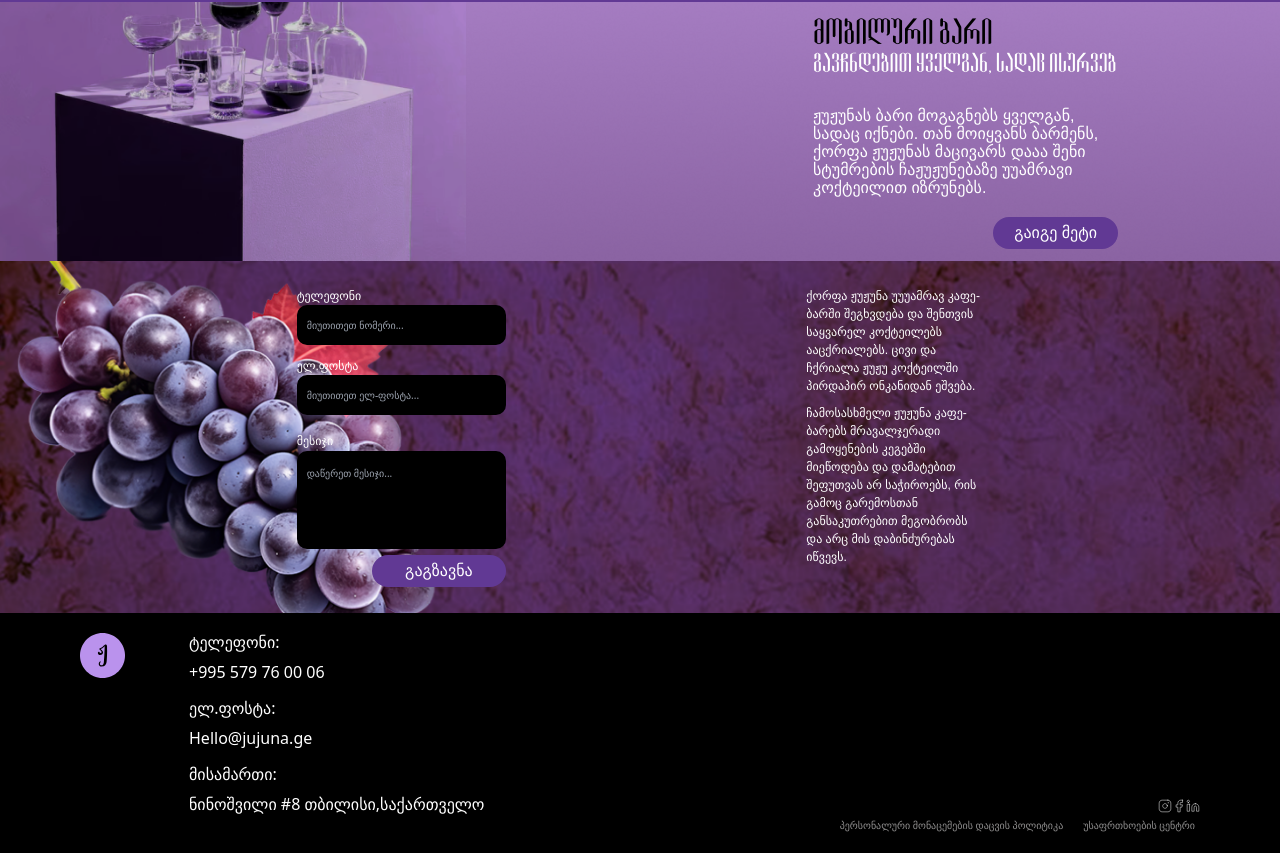
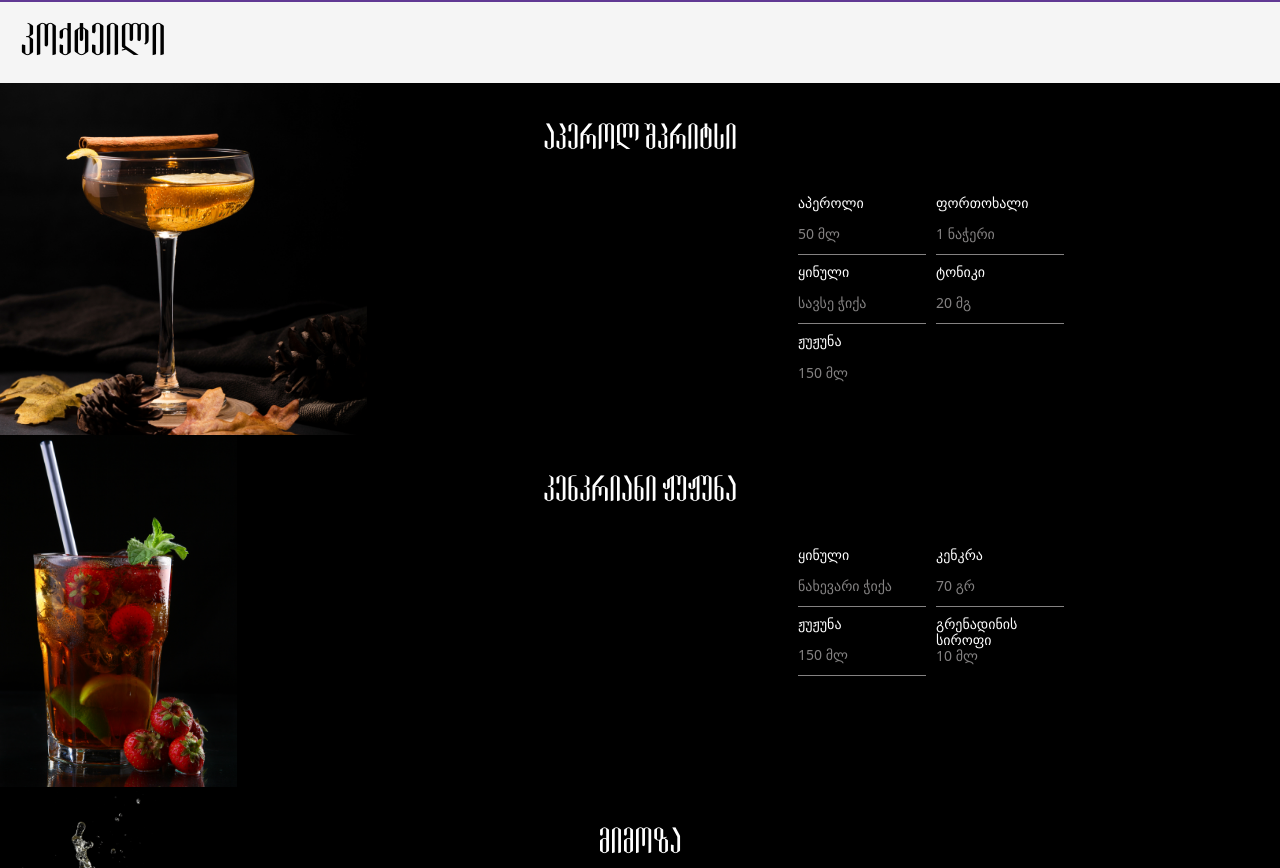
Before and after one commit to DavitDvalashvili/zhuzhuna-wine, a React (Vite) app: page / in a window 1280 px wide. Shown: the part 3412-4280 px from the top of the page. Built offline with nearby package versions, Linux system fonts and the light colour scheme; no server answers; a web font is replaced by a local one.

Commit message:
feat: complete cocktails sections UI

```diff
--- a/index.html
+++ b/index.html
@@ -2,13 +2,13 @@
 <html lang="en">
   <head>
     <meta charset="UTF-8" />
-    <link rel="icon" type="image/svg+xml" href="/vite.svg" />
+    <link rel="icon" type="image/svg+xml" href="/images/logo.svg" />
     <meta name="viewport" content="width=device-width, initial-scale=1.0" />
     <link
       href="https://fonts.googleapis.com/css2?family=Mate+SC&family=Odibee+Sans&display=swap"
       rel="stylesheet"
     />
-    <title>Vite + React</title>
+    <title>Zhuzhuna</title>
   </head>
   <body>
     <div id="root"></div>
--- a/src/Layout/Main.jsx
+++ b/src/Layout/Main.jsx
@@ -4,6 +4,7 @@ import News from "../components/News";
 import Bottle from "../components/Bottle";
 import MobileBar from "../components/MobileBar";
 import Contact from "../components/Contact";
+import Cocktails from "../components/Cocktails";
 
 const Main = () => {
   return (
@@ -12,6 +13,7 @@ const Main = () => {
       <About />
       <News />
       <Bottle />
+      <Cocktails />
       <MobileBar />
       <Contact />
     </main>
--- /dev/null
+++ b/src/assets/cocktails.json
@@ -0,0 +1,144 @@
+{
+  "GE": [
+    {
+      "name": "აპეროლ შპრიტსი",
+      "ingredients": [
+        {
+          "ingredient": "აპეროლი",
+          "quantity": "50 მლ"
+        },
+        {
+          "ingredient": "ფორთოხალი",
+          "quantity": "1 ნაჭერი"
+        },
+        {
+          "ingredient": "ყინული",
+          "quantity": "სავსე ჭიქა"
+        },
+        {
+          "ingredient": "ტონიკი",
+          "quantity": "20 მგ"
+        },
+        {
+          "ingredient": "ჟუჟუნა",
+          "quantity": "150 მლ"
+        }
+      ],
+      "image": "/images/cocktail1.png",
+      "id": "1"
+    },
+    {
+      "name": "კენკრიანი ჟუჟუნა",
+      "ingredients": [
+        {
+          "ingredient": "ყინული",
+          "quantity": "ნახევარი ჭიქა"
+        },
+        {
+          "ingredient": "კენკრა",
+          "quantity": "70 გრ"
+        },
+        {
+          "ingredient": "ჟუჟუნა",
+          "quantity": "150 მლ"
+        },
+        {
+          "ingredient": "გრენადინის სიროფი",
+          "quantity": "10 მლ"
+        }
+      ],
+      "image": "/images/cocktail2.png",
+      "id": "2"
+    },
+    {
+      "name": "მიმოზა",
+      "ingredients": [
+        {
+          "ingredient": "ყინული",
+          "quantity": "ნახევარი ჭიქა"
+        },
+        {
+          "ingredient": "ფორთოხლის ფრეში",
+          "quantity": "50 მლ"
+        },
+        {
+          "ingredient": "ჟუჟუნა",
+          "quantity": "130 მლ"
+        }
+      ],
+      "image": "/images/cocktail3.png",
+      "id": "3"
+    }
+  ],
+  "EN": [
+    {
+      "name": "Aperol Spritz",
+      "ingredients": [
+        {
+          "ingredient": "Aperol",
+          "quantity": "50 ml"
+        },
+        {
+          "ingredient": "Orange",
+          "quantity": "1 slice"
+        },
+        {
+          "ingredient": "Ice",
+          "quantity": "Full glass"
+        },
+        {
+          "ingredient": "Tonic",
+          "quantity": "20 ml"
+        },
+        {
+          "ingredient": "Zhuzhuna",
+          "quantity": "150 ml"
+        }
+      ],
+      "image": "/images/cocktail1.png",
+      "id": "1"
+    },
+    {
+      "name": "Berry Zhuzhuna",
+      "ingredients": [
+        {
+          "ingredient": "Ice",
+          "quantity": "Half glass"
+        },
+        {
+          "ingredient": "Berries",
+          "quantity": "70 g"
+        },
+        {
+          "ingredient": "Zhuzhuna",
+          "quantity": "150 ml"
+        },
+        {
+          "ingredient": "Grenadine Syrup",
+          "quantity": "10 ml"
+        }
+      ],
+      "image": "/images/cocktail2.png",
+      "id": "2"
+    },
+    {
+      "name": "Mimosa",
+      "ingredients": [
+        {
+          "ingredient": "Ice",
+          "quantity": "Half glass"
+        },
+        {
+          "ingredient": "Orange Juice",
+          "quantity": "50 ml"
+        },
+        {
+          "ingredient": "Zhuzhuna",
+          "quantity": "130 ml"
+        }
+      ],
+      "image": "/images/cocktail3.png",
+      "id": "3"
+    }
+  ]
+}
--- a/src/components/Bottle.jsx
+++ b/src/components/Bottle.jsx
@@ -1,8 +1,8 @@
 import { useLanguage } from "../context/languageContext.jsx";
+import useWindowWidth from "./../hooks/useWindowWidth.jsx";
 import bottle from "/images/bottle.png";
 import bckg1 from "/images/bckg1.png";
 import bckg2 from "/images/bckg2.png";
-import useWindowWidth from "./../hooks/useWindowWidth.jsx";
 
 const Bottle = () => {
   const { language } = useLanguage();
@@ -10,7 +10,7 @@ const Bottle = () => {
 
   return (
     <section className="xl:px-[80px] bg-backgroundColor-backgroundCol ">
-      <h2 className="mb-[20px] px-[20px] xl:px-[0px] text-[40px] leading-[46px] font-tommaso ">
+      <h2 className="mb-[20px] px-[20px] xl:px-[0px] text-[40px] xl:text-[64px] leading-[46px] font-tommaso ">
         {language == "GE" ? "ბოთლი" : "Bottle"}
       </h2>
       <div
--- /dev/null
+++ b/src/components/Cocktails.jsx
@@ -0,0 +1,67 @@
+import { useLanguage } from "../context/languageContext.jsx";
+import cocktails from "./../assets/cocktails.json";
+
+const Cocktails = () => {
+  const { language } = useLanguage();
+
+  return (
+    <section className="pt-[15px] xl:px-[80px] xl:pb-[40px] bg-backgroundColor-backgroundCol">
+      <h2 className="mb-[20px] px-[20px] xl:px-[0px] text-[40px] xl:text-[64px] leading-[46px] font-tommaso ">
+        {language == "GE" ? "კოქტეილი" : "Cocktail"}
+      </h2>
+      <div className="xl:grid xl:grid-cols-2 xl:gap-[23px]">
+        {cocktails[`${language}`].map((cocktail, index) => (
+          <div
+            key={cocktail.id}
+            className={`h-[352px] py-[30px] px-[16px] text-center bg-contain xl:bg-contain bg-no-repeat bg-left
+                xl:py-[33px] xl:px-[63px]
+                 bg-black xl:h-[467px] ${
+                   index === 0 ? "col-span-2 xl:pr-[181px]" : ""
+                 }`}
+            style={{
+              backgroundImage: `url(${cocktail.image})`,
+            }}
+          >
+            <h3
+              className={`text-[32px] xl:text-[40px] text-color-primary font-tommaso mb-[34px] xl:text-right
+                xl:ml-auto xl:flex xl:justify-start xl:mr-[40px]   ${
+                  index == 0
+                    ? "xl:w-[418px]"
+                    : index == 1
+                    ? "xl:w-[245px] xl:mr-0"
+                    : "xl:w-[204px]"
+                }
+                `}
+            >
+              {cocktail.name}
+            </h3>
+            <div
+              className={`text-[14px] text-color-primary flex flex-wrap w-[266px]  ml-auto
+            md:mr-[100px] lg:mr-[200px] gap-x-[10px] gap-y-[9px] xl:gap-y-[0px] leading-[16px] xl:mr-[40px]
+            ${index == 0 ? "xl:w-[418px] " : "xl:w-[204px]"}
+            `}
+            >
+              {cocktail.ingredients.map((ingredient, index2) => (
+                <div
+                  key={index2}
+                  className={`flex flex-col justify-between pb-[12px] xl:py-[12px] w-[128px]
+                  xl:w-[204px] h-[60px] xl:h-[81px] text-left border-b-[0.5px] border-solid border-color-gray
+                  xl:text-[16px] xl:leading-[20px] ${
+                    index2 == cocktail.ingredients.length - 1
+                      ? "border-b-[0]"
+                      : "border-b-[0.5px]"
+                  } `}
+                >
+                  <div>{ingredient.ingredient}</div>
+                  <div className="text-color-gray">{ingredient.quantity}</div>
+                </div>
+              ))}
+            </div>
+          </div>
+        ))}
+      </div>
+    </section>
+  );
+};
+
+export default Cocktails;
--- a/src/components/Contact.jsx
+++ b/src/components/Contact.jsx
@@ -134,14 +134,22 @@ const Contact = () => {
       </form>
       <div className="max-w-[177px] text-[12px] xl:text-[24px] text-color-primary font-arialgeo xl:max-w-[unset] xl:w-[685px]">
         <p className="mb-[9px]">
-          ქორფა ჟუჟუნა უუუამრავ კაფე-ბარში შეგხვდება და შენთვის საყვარელ
+          {language == "GE"
+            ? `ქორფა ჟუჟუნა უამრავ კაფე-ბარში შეგხვდება და შენთვის საყვარელ
           კოქტეილებს ააცქრიალებს. ცივი და ჩქრიალა ჟუჟუ კოქტეილში პირდაპირ
-          ონკანიდან ეშვება.
+          ონკანიდან ეშვება.`
+            : `You will find fresh Zhuzhuna in countless cafes and bars, and it will
+            sparkle your favorite cocktails. Cold and bubbly Zhuzhu flows directly
+            from the tap into the cocktail.`}
         </p>
         <p>
-          ჩამოსასხმელი ჟუჟუნა კაფე-ბარებს მრავალჯერადი გამოყენების კეგებში
+          {language == "GE"
+            ? `ჩამოსასხმელი ჟუჟუნა კაფე-ბარებს მრავალჯერადი გამოყენების კეგებში
           მიეწოდება და დამატებით შეფუთვას არ საჭიროებს, რის გამოც გარემოსთან
-          განსაკუთრებით მეგობრობს და არც მის დაბინძურებას იწვევს.
+          განსაკუთრებით მეგობრობს და არც მის დაბინძურებას იწვევს.`
+            : `Draft Zhuzhuna is supplied to cafes and bars in reusable kegs and
+            does not require additional packaging, making it particularly environmentally
+            friendly and not contributing to pollution.`}
         </p>
       </div>
     </section>
--- a/src/components/News.jsx
+++ b/src/components/News.jsx
@@ -7,7 +7,7 @@ const News = () => {
 
   return (
     <section className="p-[20px] xl:px-[80px] xl:py-[40px] bg-backgroundColor-backgroundCol ">
-      <h2 className="mb-[20px] text-[48px] leading-[56px] font-tommaso">
+      <h2 className="mb-[20px] text-[48px] xl:text-[64px] leading-[56px] font-tommaso">
         {language == "GE" ? "სიახლეები" : "News"}
       </h2>
       <div className="flex flex-col gap-[20px] bg-center max-w-[768px] xl:max-w-full xl:flex-row xl:justify-evenly mx-auto">
--- a/tailwind.config.js
+++ b/tailwind.config.js
@@ -24,6 +24,7 @@ export default {
           primary: "#FFF",
           secondary: "#aea6b7",
           black: "#000",
+          gray: "#848282",
 
           dark: {
             black: "#fff",
```
Also changed, not shown: src/components/MobileBar.jsx (+10 -4 lines).
